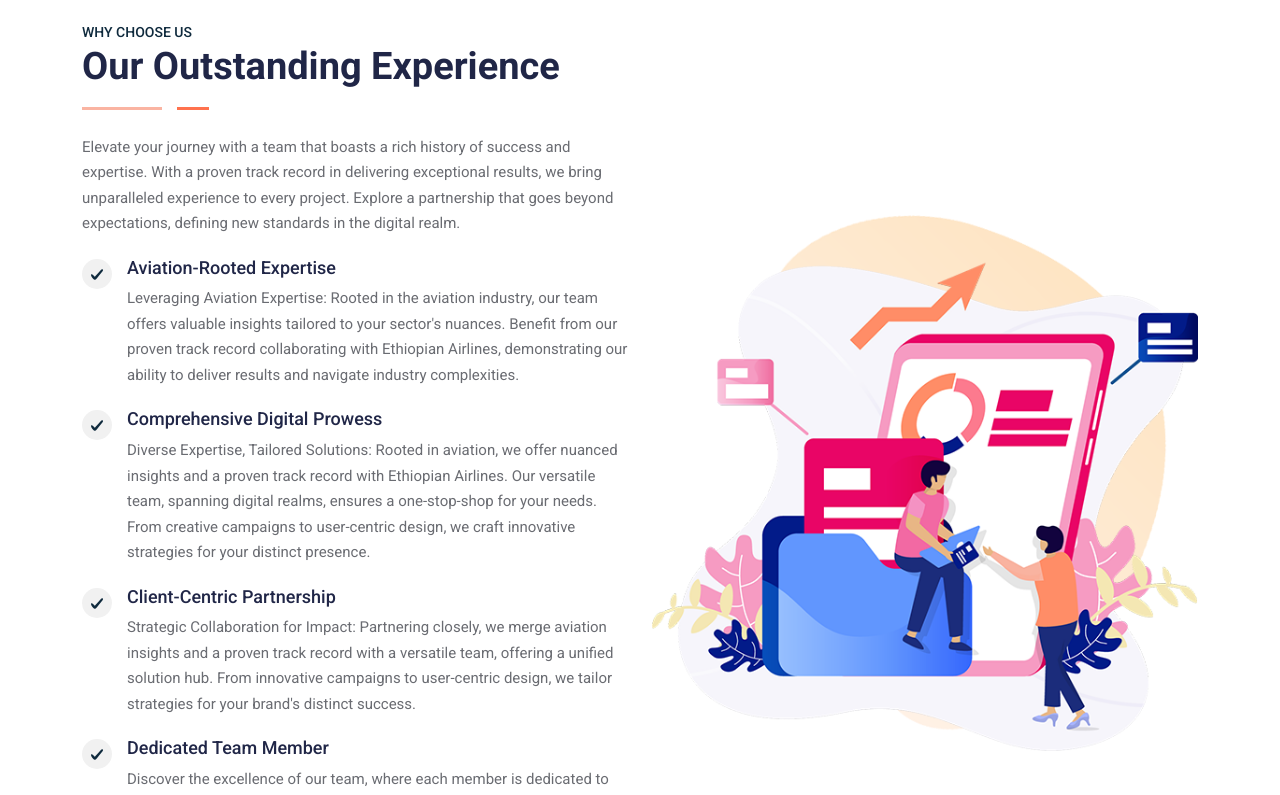
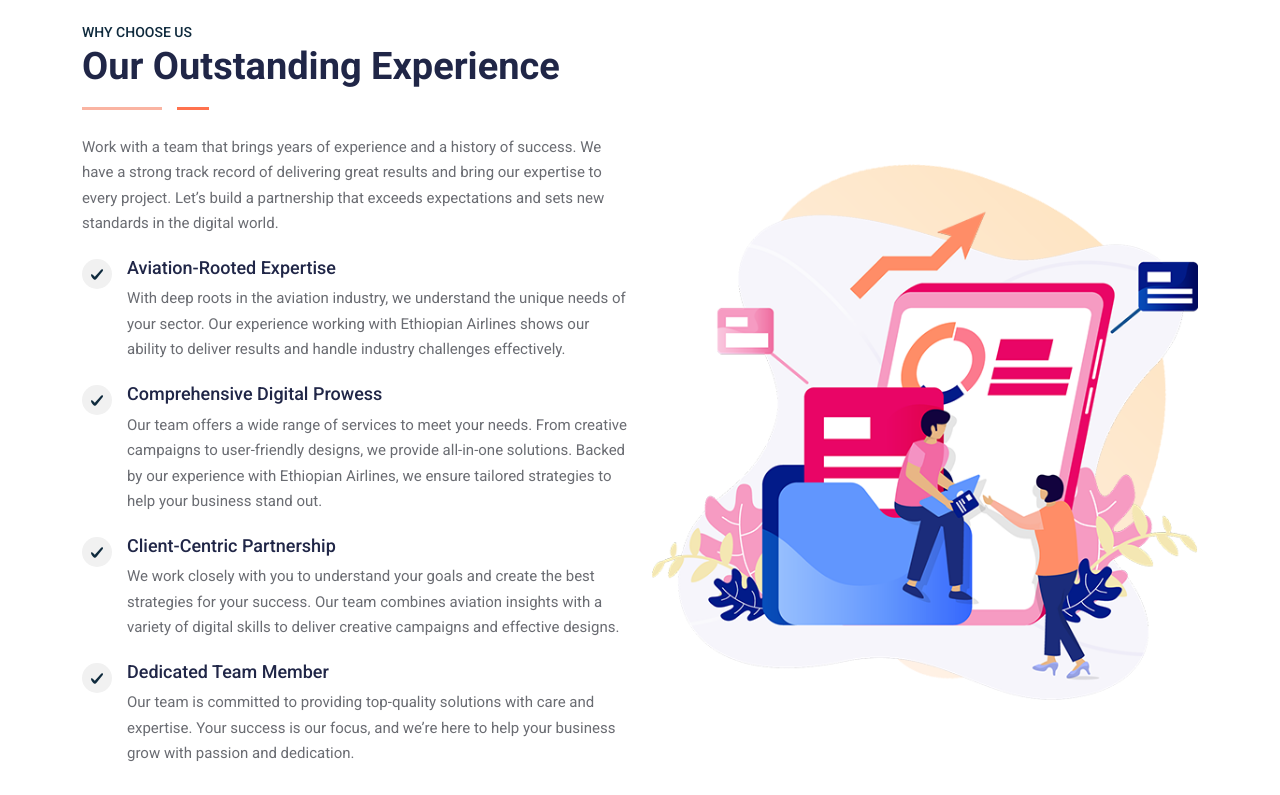
Before and after one commit to henask12/DigitalCraft-Solutions, a Next.js app: page / in a window 1280 px wide. Shown: the part 3200-3995 px from the top of the page. Built offline with nearby package versions, Linux system fonts and the light colour scheme.

Commit message:
updated contnent

```diff
--- a/components/Common/WhyChooseUs.js
+++ b/components/Common/WhyChooseUs.js
@@ -12,17 +12,14 @@ const WhyChooseUs = () => {
                 <span>Why Choose Us</span>
                 <h3>Our Outstanding Experience</h3>
                 <p>
-                Elevate your journey with a team that boasts a rich history of success and expertise. With a proven track record
-                in delivering exceptional results, we bring unparalleled experience to every project. Explore a partnership
-                that goes beyond expectations, defining new standards in the digital realm.{" "}
+                Work with a team that brings years of experience and a history of success. We have a strong track record of delivering great results and bring our expertise to every project. Let’s build a partnership that exceeds expectations and sets new standards in the digital world.
                 </p>
 
                 <div className="choose-text">
                   <i className="flaticon-check-mark"></i>
                   <h4>Aviation-Rooted Expertise</h4>
                   <p>
-                  Leveraging Aviation Expertise: Rooted in the aviation industry, our team offers valuable insights tailored to your sector's nuances.
-                  Benefit from our proven track record collaborating with Ethiopian Airlines, demonstrating our ability to deliver results and navigate industry complexities.
+                  With deep roots in the aviation industry, we understand the unique needs of your sector. Our experience working with Ethiopian Airlines shows our ability to deliver results and handle industry challenges effectively.
                   </p>
                 </div>
 
@@ -30,9 +27,7 @@ const WhyChooseUs = () => {
                   <i className="flaticon-check-mark"></i>
                   <h4>Comprehensive Digital Prowess</h4>
                   <p>
-                  Diverse Expertise, Tailored Solutions: Rooted in aviation, we offer nuanced insights and a proven track record with Ethiopian Airlines.
-                  Our versatile team, spanning digital realms, ensures a one-stop-shop for your needs.
-                  From creative campaigns to user-centric design, we craft innovative strategies for your distinct presence.
+                  Our team offers a wide range of services to meet your needs. From creative campaigns to user-friendly designs, we provide all-in-one solutions. Backed by our experience with Ethiopian Airlines, we ensure tailored strategies to help your business stand out.
                   </p>
                 </div>
 
@@ -40,8 +35,7 @@ const WhyChooseUs = () => {
                   <i className="flaticon-check-mark"></i>
                   <h4>Client-Centric Partnership</h4>
                   <p>
-                    Strategic Collaboration for Impact: Partnering closely, we merge aviation insights and a proven track record with a versatile team, offering a unified solution hub.
-                    From innovative campaigns to user-centric design, we tailor strategies for your brand's distinct success.
+                  We work closely with you to understand your goals and create the best strategies for your success. Our team combines aviation insights with a variety of digital skills to deliver creative campaigns and effective designs.
                   </p>
                 </div>
 
@@ -49,8 +43,7 @@ const WhyChooseUs = () => {
                   <i className="flaticon-check-mark"></i>
                   <h4>Dedicated Team Member</h4>
                   <p>
-                    Discover the excellence of our team, where each member is dedicated to delivering top-notch solutions with passion and expertise.
-                    Our commitment to your success drives our collaborative efforts, making us the ideal choice for your digital needs.
+                  Our team is committed to providing top-quality solutions with care and expertise. Your success is our focus, and we’re here to help your business grow with passion and dedication.
                   </p>
                 </div>
 
```
